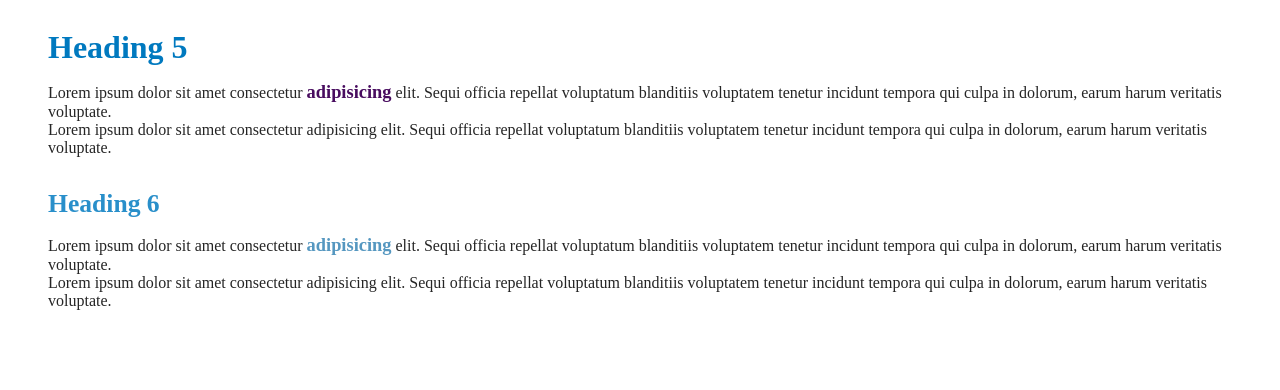
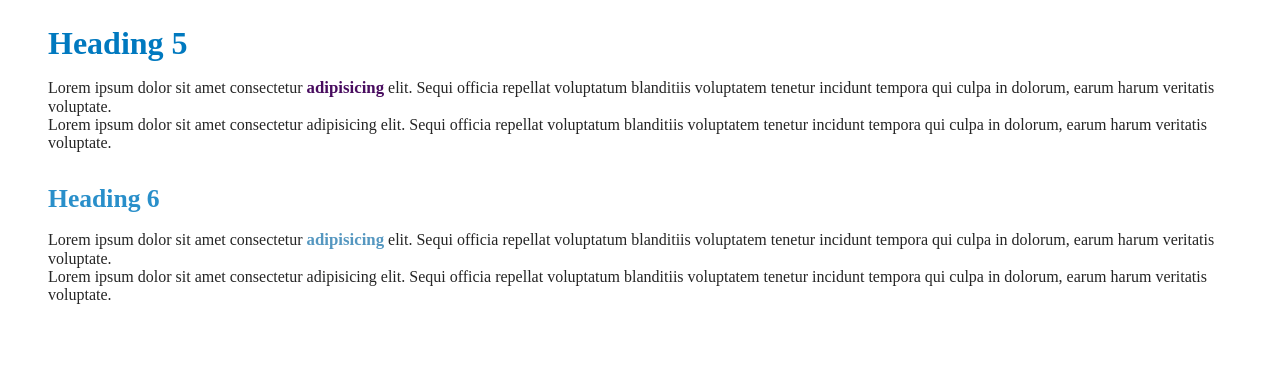
Before and after one commit to bulish/Sass, a plain HTML site: page dist/index.html in a window 1280 px wide. Shown: the part 731-1121 px from the top of the page. Drawn offline with Linux system fonts and the light colour scheme.

Commit message:
fonts done

```diff
--- a/scss/fonts/_variables.scss
+++ b/scss/fonts/_variables.scss
@@ -45,4 +45,4 @@ $p__size: clamp(1rem, 1vw, 2rem);
 
 // Span:
 
-$span__size: clamp(1.15rem, 1.2vw, 2.3rem);
+$span__size: clamp(1.05rem, 1.1vw, 2.3rem);
```
Also changed, not shown: dist/css/style.css.
